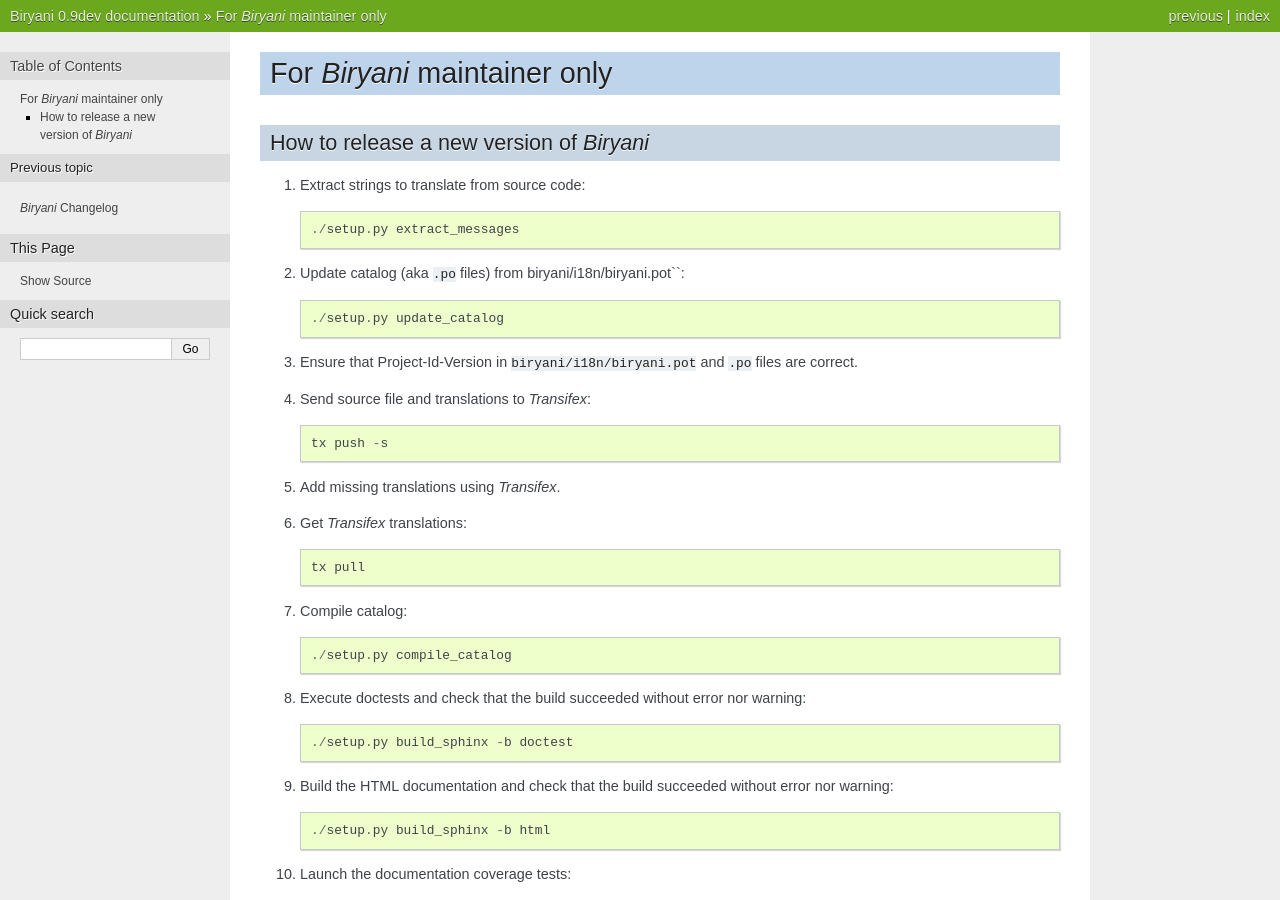
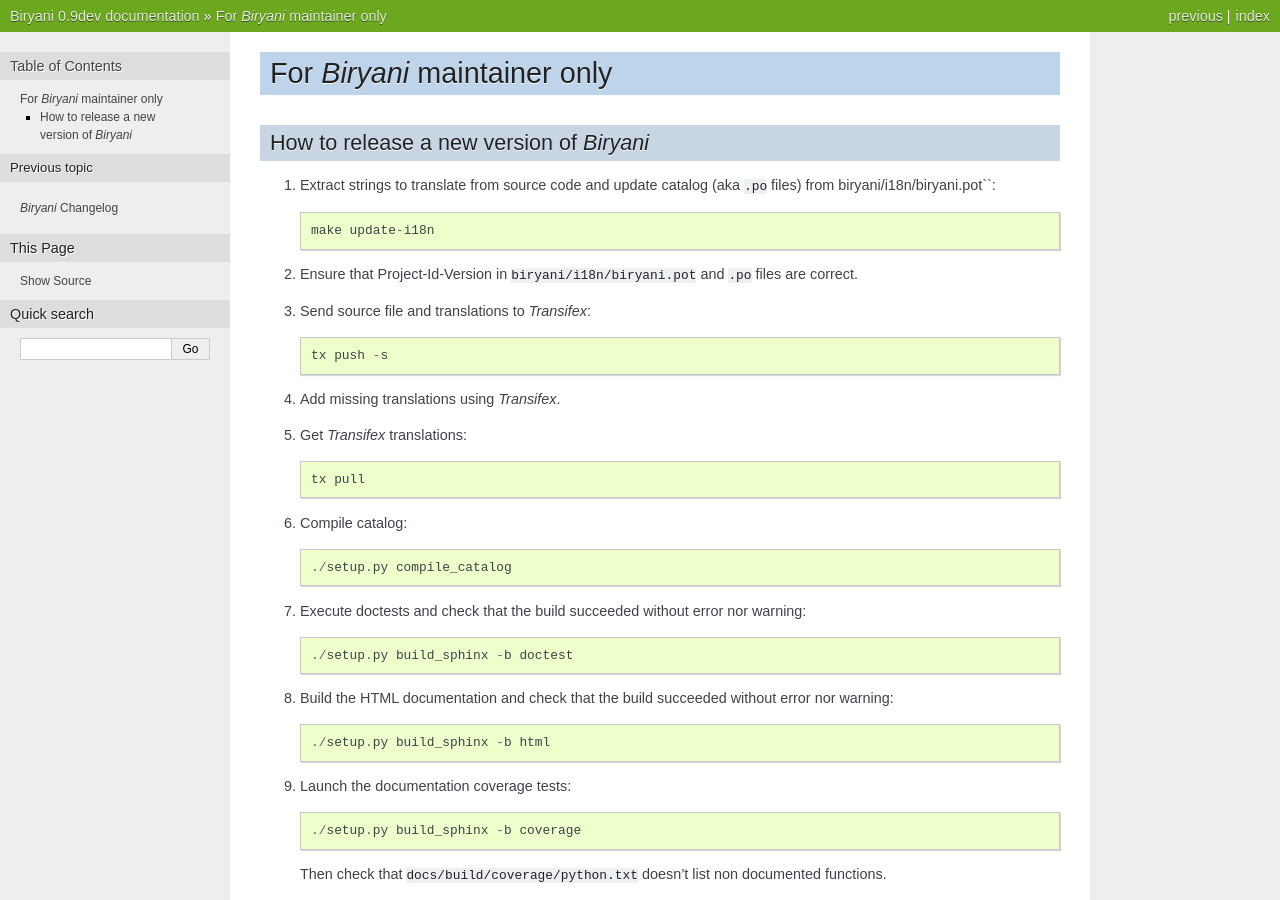
Before and after one commit to openfisca/biryani, a Sphinx documentation site: the page built from docs/source/for-maintainer-only.rst, in a window 1280 px wide and 900 px high. Built offline with Sphinx 7.4.7, drawn with Linux system fonts in a browser that asks for light colours.

Commit message:
Update doc

```diff
--- a/docs/source/for-maintainer-only.rst
+++ b/docs/source/for-maintainer-only.rst
@@ -6,13 +6,9 @@
 How to release a new version of *Biryani*
 ==========================================
 
-#. Extract strings to translate from source code::
+#. Extract strings to translate from source code and update catalog (aka ``.po`` files) from biryani/i18n/biryani.pot``::
 
-    ./setup.py extract_messages
-
-#. Update catalog (aka ``.po`` files) from biryani/i18n/biryani.pot``::
-
-    ./setup.py update_catalog
+    make update-i18n
 
 #. Ensure that Project-Id-Version in ``biryani/i18n/biryani.pot`` and ``.po`` files are correct.
 
```
